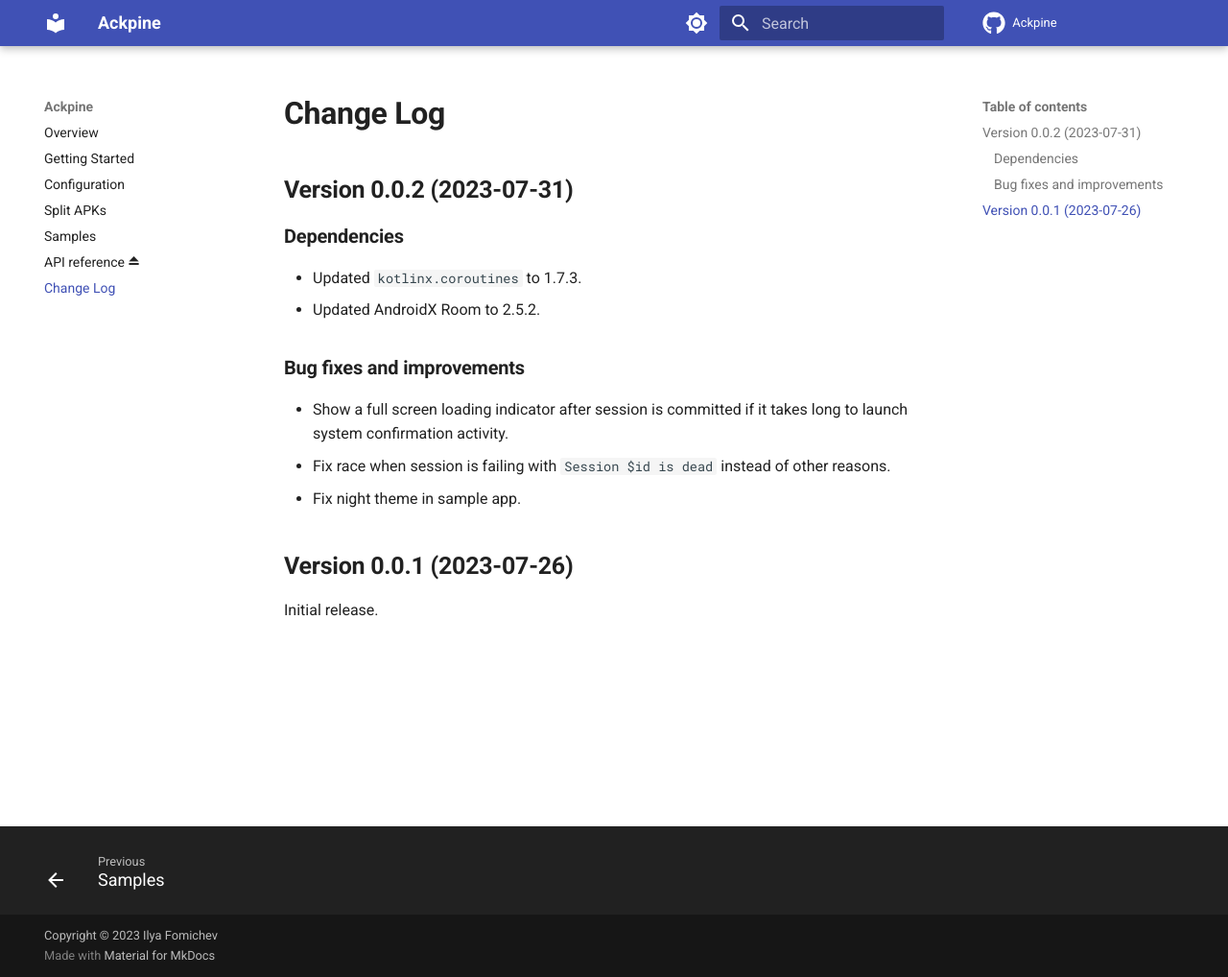
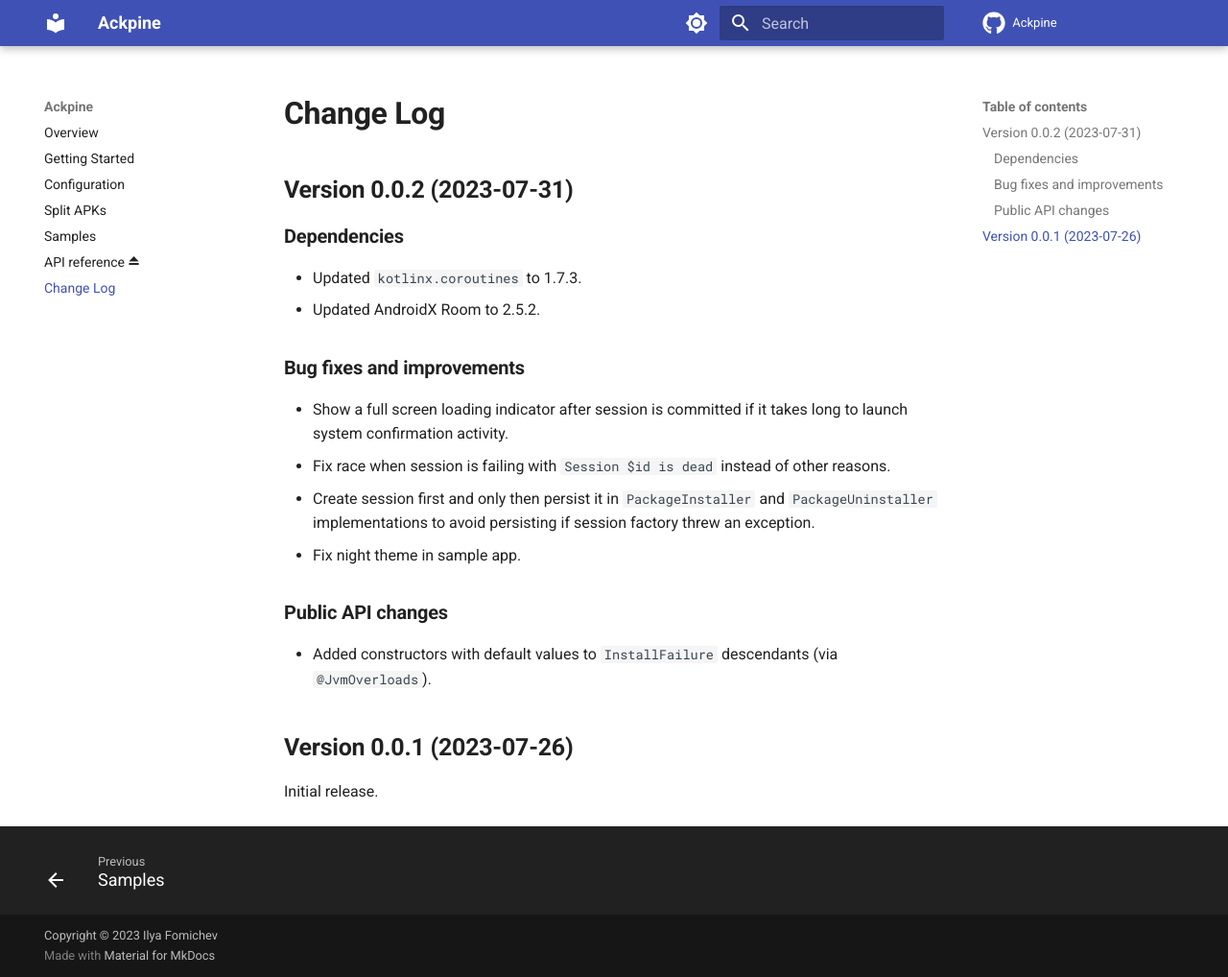
Before and after one commit to solrudev/Ackpine, an MkDocs documentation site: the page built from docs/changelog.md, in a window 1280 px wide and 1018 px high. Shown: the whole window at 96% size. Built offline with MkDocs 1.6.1 and Material for MkDocs 9.7.7, drawn with Linux system fonts in a browser that asks for light colours; comment, search, counter and statistics services are not loaded.

Commit message:
update changelog

```diff
--- a/docs/changelog.md
+++ b/docs/changelog.md
@@ -13,7 +13,12 @@ Version 0.0.2 (2023-07-31)
 
 - Show a full screen loading indicator after session is committed if it takes long to launch system confirmation activity.
 - Fix race when session is failing with `Session $id is dead` instead of other reasons.
+- Create session first and only then persist it in `PackageInstaller` and `PackageUninstaller` implementations to avoid persisting if session factory threw an exception.
 - Fix night theme in sample app.
+
+### Public API changes
+
+- Added constructors with default values to `InstallFailure` descendants (via `@JvmOverloads`).
 
 Version 0.0.1 (2023-07-26)
 --------------------------
```
